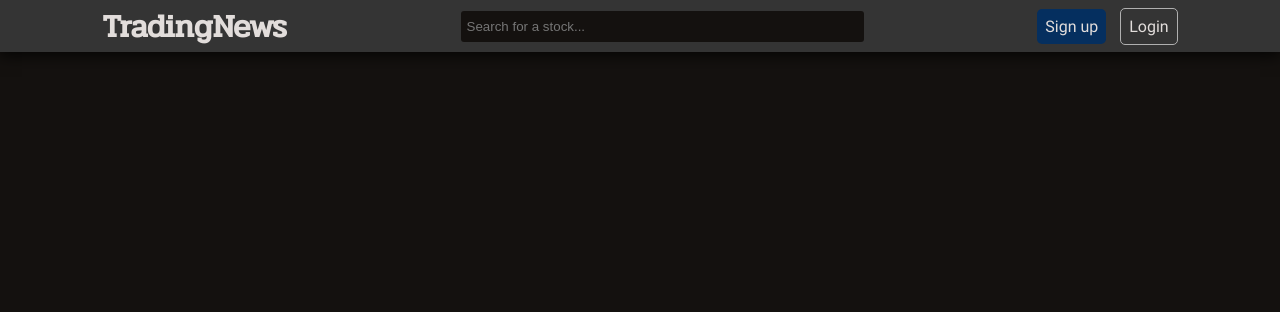
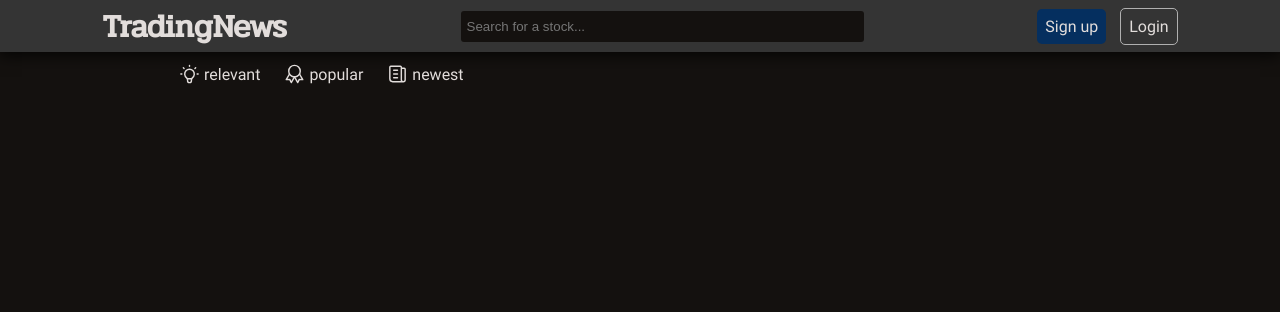
Before and after one commit to Souce01/TradingNews, a Django app: template TradingNews/templates/Site/watchlist.html in a window 1280 px wide. Shown: the top 312 px of the page. Run offline with Django 3.2, Linux system fonts and the light colour scheme; the template is opened without the code that fills it, so the values that code supplies are empty; some libraries are stand-ins or nearby versions.

Commit message:
work in progress

```diff
--- a/TradingNews/templates/Site/article.html
+++ b/TradingNews/templates/Site/article.html
@@ -14,12 +14,4 @@
             </a>
         {% endfor %}
     </div>
-    <div class="button-container">
-        {% if page > 1 %}
-            <a href="{% url 'Site:company-filter-page' company.Symbol filter page|add:'-1' %}" class="btn">&lt Back</a>
-        {% endif %}
-        {% if page < articles.totalResults %}
-            <a href="{% url 'Site:company-filter-page' company.Symbol filter page|add:'1' %}" class="btn">Next &gt</a>
-        {% endif %}
-    </div>
 {% endblock %}
--- a/TradingNews/templates/Site/watchlist.html
+++ b/TradingNews/templates/Site/watchlist.html
@@ -8,5 +8,47 @@
 {% endblock %}
 
 {% block content %}
-    {% include 'Site/article.html' %}
+    <div class="content">
+        <div class="col-1">
+            <div class="filter">
+                <a href="{% url 'Site:watchlist-filter-page' 'relevancy' 1 %}" class="filter-element {{ filter|currentFilter:'relevancy' }}">
+                    <svg xmlns="http://www.w3.org/2000/svg" width="23" height="28" viewBox="0 0 24 24" stroke-width="1.5" stroke="#e2dddb" fill="none" stroke-linecap="round" stroke-linejoin="round">
+                        <path stroke="none" d="M0 0h24v24H0z"/>
+                        <path d="M3 12h1M12 3v1M20 12h1M5.6 5.6l.7 .7M18.4 5.6l-.7 .7" />
+                        <path d="M9 16a5 5 0 1 1 6 0a3.5 3.5 0 0 0 -1 3a2 2 0 0 1 -4 0a3.5 3.5 0 0 0 -1 -3" />
+                        <line x1="9.7" y1="17" x2="14.3" y2="17" />
+                    </svg>
+                    <div>relevant</div>
+                </a>
+                <a href="{% url 'Site:watchlist-filter-page' 'popularity' 1 %}" class="filter-element {{ filter|currentFilter:'popularity' }}">
+                    <svg xmlns="http://www.w3.org/2000/svg" width="23" height="28" viewBox="0 0 24 24" stroke-width="1.5" stroke="#e2dddb" fill="none" stroke-linecap="round" stroke-linejoin="round">
+                        <path stroke="none" d="M0 0h24v24H0z"/>
+                        <circle cx="12" cy="9" r="6" />
+                        <polyline points="9 14.2 9 21 12 19 15 21 15 14.2" transform="rotate(-30 12 9)" />
+                        <polyline points="9 14.2 9 21 12 19 15 21 15 14.2" transform="rotate(30 12 9)" />
+                    </svg>
+                    <div>popular</div>
+                </a>
+                <a href="{% url 'Site:watchlist-filter-page' 'publishedAt' 1 %}" class="filter-element {{ filter|currentFilter:'publishedAt' }}">
+                    <svg xmlns="http://www.w3.org/2000/svg" width="23" height="28" viewBox="0 0 24 24" stroke-width="1.5" stroke="#e2dddb" fill="none" stroke-linecap="round" stroke-linejoin="round">
+                        <path stroke="none" d="M0 0h24v24H0z"/>
+                        <path d="M16 6h3a1 1 0 0 1 1 1v11a2 2 0 0 1 -4 0v-13a1 1 0 0 0 -1 -1h-10a1 1 0 0 0 -1 1v12a3 3 0 0 0 3 3h11" />
+                        <line x1="8" y1="8" x2="12" y2="8" />
+                        <line x1="8" y1="12" x2="12" y2="12" />
+                        <line x1="8" y1="16" x2="12" y2="16" />
+                    </svg>
+                    <div>newest</div>
+                </a>
+            </div>
+            {% include 'Site/article.html' %}
+            <div class="button-container">
+                {% if page > 1 %}
+                    <a href="{% url 'Site:watchlist-filter-page' filter page|add:'-1' %}" class="btn">&lt Back</a>
+                {% endif %}
+                {% if page < articles.totalResults %}
+                    <a href="{% url 'Site:watchlist-filter-page' filter page|add:'1' %}" class="btn">Next &gt</a>
+                {% endif %}
+            </div>
+        </div>
+    </div>
 {% endblock %}
```
Also changed, not shown: TradingNews/Site/views.py (+15 -2 lines), TradingNews/templates/Site/company.html (+8 -0 lines). Lines whose indentation alone changed are shown as unchanged.
